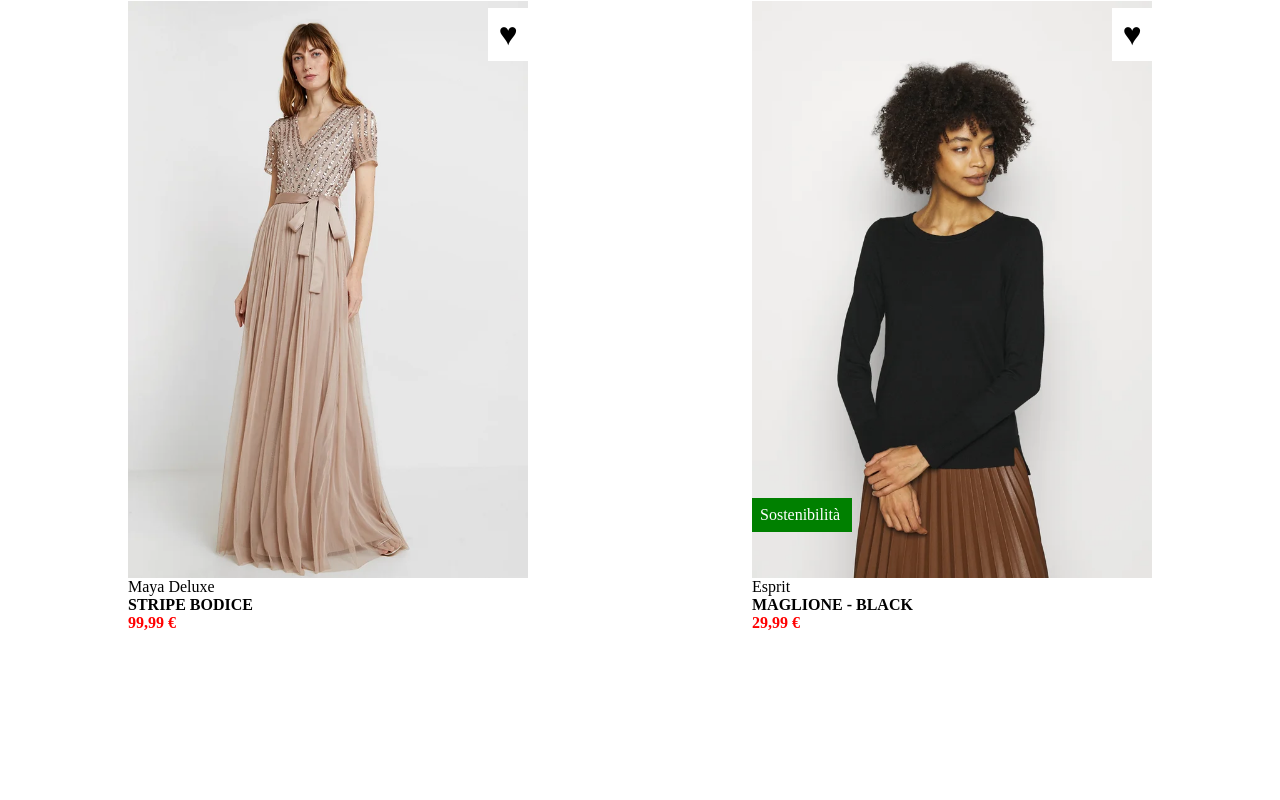
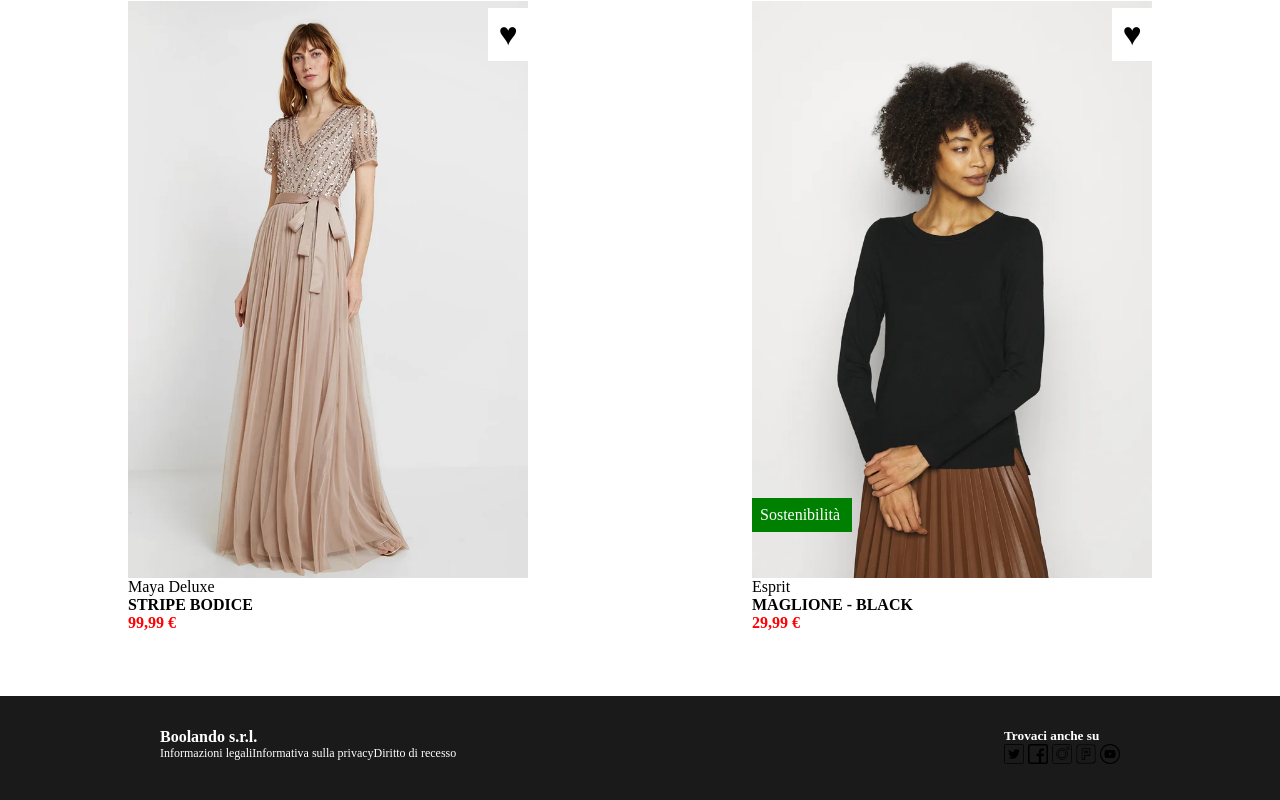
Before and after one commit to EmilioDeChiara3388/html-css-boolando, a plain HTML site: page index.html in a window 1280 px wide. Shown: the part 1462-2262 px from the top of the page. Before the commit the page ends 2158 px from the top, so only its background shows below. Drawn offline with Linux system fonts and the light colour scheme.

Commit message:
add: footer

```diff
--- a/assets/css/style.css
+++ b/assets/css/style.css
@@ -24,7 +24,7 @@ img{
     justify-content: space-between;
 }
 
-a{
+.costumer{
     text-decoration: none;
     color: white;
     margin-left: 0.5rem;
@@ -117,3 +117,40 @@ header{
     top: 1%;
     right: 0%;
 }
+
+footer{
+    background-color: #1a1a1a;
+}
+
+.footer-container{
+    display: flex;
+    justify-content: space-between;
+    padding: 2rem 10rem;
+}
+
+#azienda{
+    color: white;
+}
+
+.info-block{
+    display: flex;
+}
+
+.info{
+    text-decoration: none;
+    color: white;
+    font-size: 0.75rem;
+}
+
+.social-block{
+    display: flex;
+    color: white;
+}
+
+.social-icon{
+    width: 20px;
+}
+
+ul{
+    list-style: none;
+}
--- a/index.html
+++ b/index.html
@@ -13,9 +13,9 @@
 
             <!-- Sezioni -->
             <div>
-                <a href="">Donna</a>
-                <a href="">Uomo</a>
-                <a href="">Bambini</a>
+                <a href="" class="costumer">Donna</a>
+                <a href="" class="costumer">Uomo</a>
+                <a href="" class="costumer">Bambini</a>
             </div>
 
             <!-- Logo -->
@@ -112,6 +112,37 @@
     </main>
 
     <!-- Footer -->
-    <footer></footer>
+    <footer>
+        <div class="container_d-flex footer-container">
+            <ul>
+                <li>
+                    <h4 id="azienda">Boolando s.r.l.</h4>
+                </li>
+                <li>
+                    <div class="info-block">
+                        <a href="" class="info">Informazioni legali</a>
+                        <a href="" class="info">Informativa sulla privacy</a>
+                        <a href="" class="info">Diritto di recesso</a>
+                    </div>
+                </li>
+            </ul>
+
+        <div class="social-block">
+            <ul>
+                <li>
+                    <h5>Trovaci anche su</h5>
+                </li>
+                <li>
+                    <img src="./assets/img/social.png" class="social-icon" alt="">
+                    <img src="./assets/img/facebook.png" class="social-icon" alt="">
+                    <img src="./assets/img/instagram-logo.png" class="social-icon" alt="">
+                    <img src="./assets/img/social (1).png" class="social-icon" alt="">
+                    <img src="./assets/img/video.png" class="social-icon" alt="">
+                </li>
+            </ul>
+        </div>
+    </div>
+
+    </footer>
 </body>
 </html>
```
Also changed, not shown: assets/img/facebook.png (added), assets/img/instagram-logo.png (added), assets/img/social (1).png (added), assets/img/social.png (added), assets/img/video.png (added).
